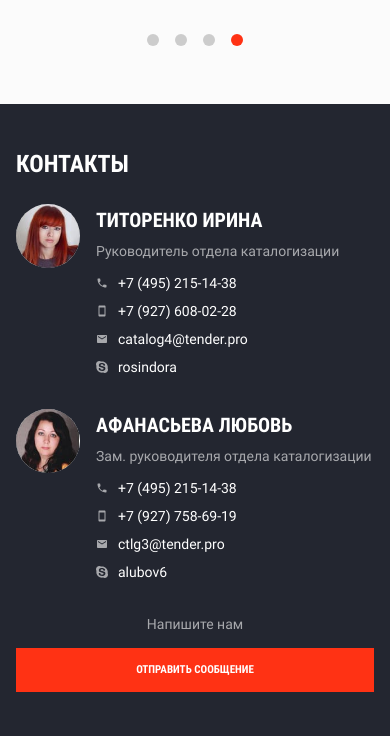
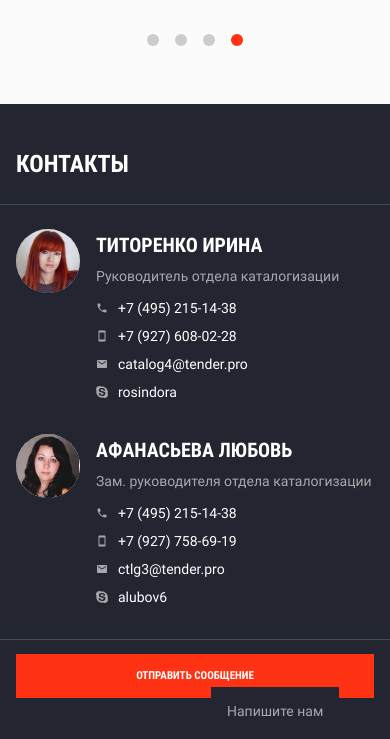
Before and after one commit to islam9205/nsi, a plain HTML site: page index.html in a window 390 px wide. Shown: the part 3274-4013 px from the top of the page. Drawn offline with nearby package versions, Linux system fonts and the light colour scheme; files whose address does not match are found by name.

Commit message:
Добавил стили

```diff
--- a/css/style.css
+++ b/css/style.css
@@ -41,6 +41,10 @@
   --dark-blocks: #232630;
   --dot-color: #CCC;
   --background-img: rgba(0, 0, 0, 0.4);
+
+  /* border color */
+
+  --color-frame: #444857;
 }
 
 /* Global */
@@ -95,38 +99,6 @@
   color: var(--text-part-blocks);
   background-color: var(--dark-blocks);
 }
-
-/*
-
-<span class="close"></span>
-
-.close {
-position: absolute;
-right: 32px;
-top: 32px;
-width: 32px;
-height: 32px;
-opacity: 0.3;
-}
-.close:hover {
-opacity: 1;
-}
-.close:before, .close:after {
-position: absolute;
-left: 15px;
-content: ' ';
-height: 33px;
-width: 2px;
-background-color: #333;
-}
-.close:before {
-transform: rotate(45deg);
-}
-.close:after {
-transform: rotate(-45deg);
-}
-
-*/
 
 @media screen and (min-width: 320px) {
 
@@ -220,6 +192,13 @@ transform: rotate(-45deg);
   .page-main > section > * {
     margin-left: 16px;
     margin-right: 16px;
+  }
+
+  .page-main > section > .contacts-list {
+    margin-left: 0;
+    margin-right: 0;
+    padding-left: 16px;
+    padding-right: 16px;
   }
 
   /* get-a-presentation */
@@ -520,12 +499,16 @@ transform: rotate(-45deg);
   /* contacts */
 
   .contacts {
+    position: relative;
     padding-bottom: 44px;
   }
 
   .contacts-list {
     list-style: none;
     padding-left: 0;
+    padding-top: 24px;
+    border-top: 1px solid var(--color-frame);
+    border-bottom: 1px solid var(--color-frame);
   }
 
   .contacts-list li {
@@ -570,8 +553,17 @@ transform: rotate(-45deg);
     text-decoration: none;
   }
 
+  .contacts-box-text {
+    position: absolute;
+    top: 583px;
+    left: 50%;
+
+    background-color: var(--dark-blocks);
+    padding-left: 16px;
+    padding-right: 16px;
+  }
+
   .contacts-text {
-    text-align: center;
     opacity: 0.6;
   }
 
@@ -633,3 +625,27 @@ transform: rotate(-45deg);
     margin-bottom: 0;
   }
 }
+
+@media screen and (min-width: 768px) {
+
+  .main-header {
+    height: 80px;
+    padding: 0 24px;
+  }
+
+  .burger {
+    width: 24px;
+    height: 24px;
+  }
+
+  .burger__span{
+    width: 18px;
+  }
+
+  .logo-container {
+    width: 168px;
+    height: 40px;
+    margin-left: 24px;
+  }
+
+}
--- a/index.html
+++ b/index.html
@@ -141,33 +141,6 @@
       </section>
       <section class="reviews">
         <h2 class="title">Отзывы</h2>
-        <!-- <div class="our-projects-wrapper our-projects-mobile">
-          <-- Контент
-
-          <div class="our-projects-slider">
-            <div class="our-projects-slider__item">
-              <img src="./i/block-our-projects/tecloti.png" alt="Компания Tecloti">
-            </div>
-            <div class="our-projects-slider__item">
-              <img src="./i/block-our-projects/solar-products.png" alt="Компания Солнечные продукты">
-            </div>
-            <div class="our-projects-slider__item">
-              <img src="./i/block-our-projects/lokotex.png" alt="Компания Локотех">
-            </div>
-            <div class="our-projects-slider__item">
-              <img src="./i/block-our-projects/gazprom-ogk-2.png" alt="Компания Газпром ОГК-2">
-            </div>
-            <div class="our-projects-slider__item">
-              <img src="./i/block-our-projects/gazprom mosenergo.png" alt="Компания Газпром Мосэнерго">
-            </div>
-            <div class="our-projects-slider__item">
-              <img src="./i/block-our-projects/tmx.png" alt="Компания TMX">
-            </div>
-          </div>
-          <div class="our-projects-content"></div>
-
-        </div> -->
-
         <div class="reviews-wrapper">
           <!-- Контент -->
 
@@ -308,7 +281,9 @@
             </section>
           </li>
         </ul>
-        <p class="contacts-text">Напишите нам</p>
+        <div class="contacts-box-text">
+          <p class="contacts-text">Напишите нам</p>
+        </div>
         <a class="link get-a-presentation__link" href="blank.html">отправить сообщение</a>
       </section>
     </main>
```
